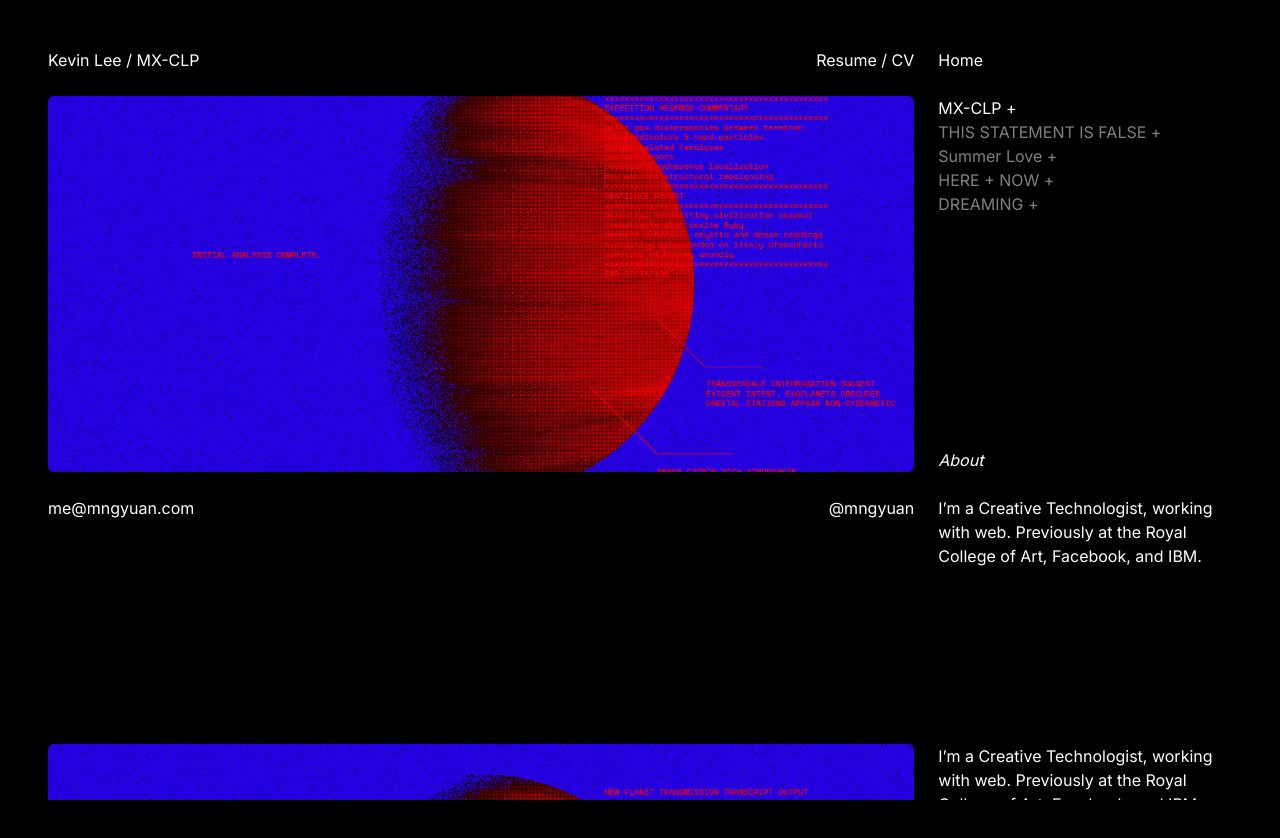
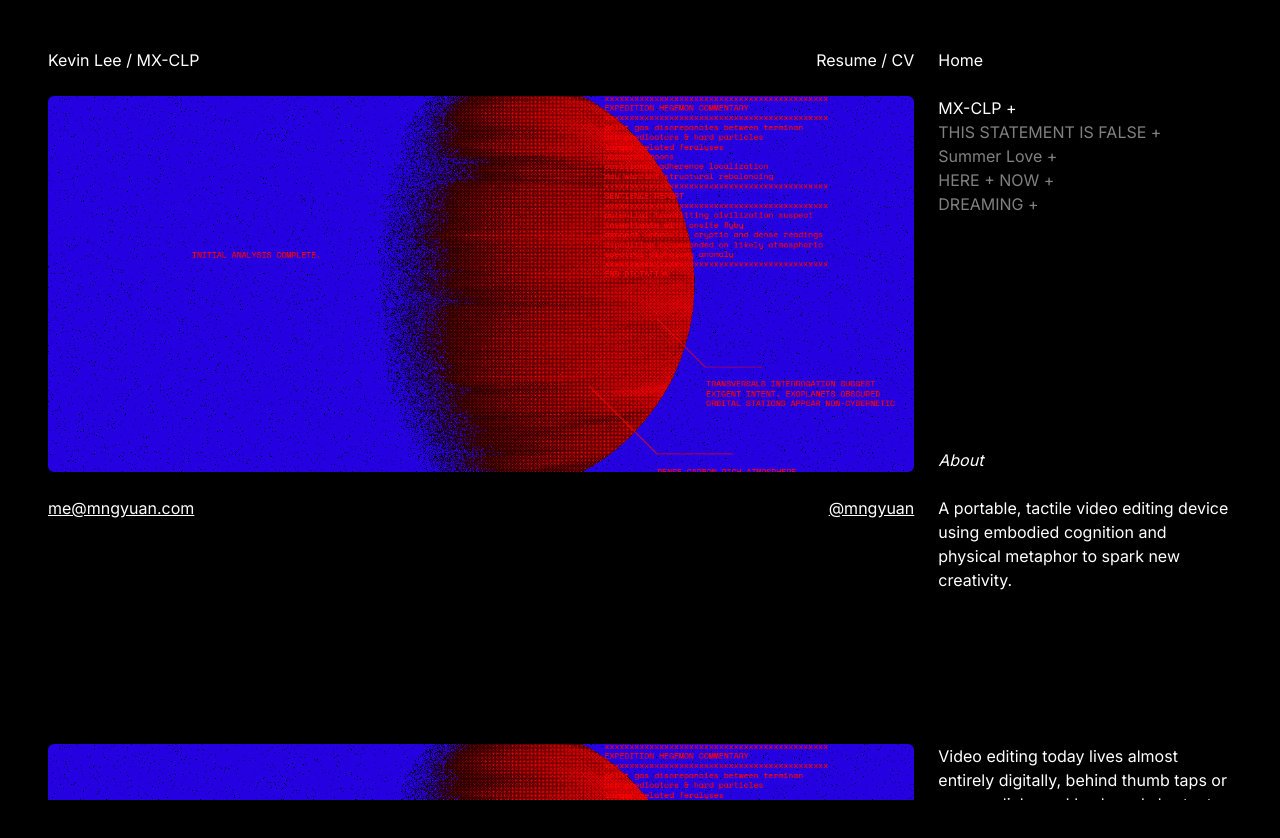
Before and after one commit to mngyuan/personal-site-2023, a Next.js app: page /mx-clp in a window 1280 px wide. Shown: the top 838 px of the page. Built offline with nearby package versions, Linux system fonts and the light colour scheme.

Commit message:
skeleton mxclp content

```diff
--- a/src/app/layout.js
+++ b/src/app/layout.js
@@ -17,17 +17,30 @@ const inter = Inter({subsets: ['latin']});
 //};
 //
 const paths = {
+  '/': {
+    href: '/',
+    description:
+      'I’m a Creative Technologist, working with web. Previously at the Royal College of Art, Facebook, and IBM.',
+    hidden: true,
+  },
   '/mx-clp': {
     href: '/mx-clp',
     name: 'MX-CLP',
     description:
-      'This is some lorem ipsum. This is a project description. Tong is very cute. Everybody knows this. She is also outspoken when she cares about something. Which adds to her cuteness when you consider how shy she is otherwise. Very cute. ',
+      'A portable, tactile video editing device using embodied cognition and physical metaphor to spark new creativity.',
   },
   '/this-statement-is-false': {
     href: '/this-statement-is-false',
     name: 'THIS STATEMENT IS FALSE',
+    description:
+      'An interactive AI art installation asking users to interrogate their relationship with non-human intelligence, present and future.',
   },
-  '/summer-love': {href: '/summer-love', name: 'Summer Love'},
+  '/summer-love': {
+    href: '/summer-love',
+    name: 'Summer Love',
+    description:
+      'An interactive audio installation meant to encourage stillness, reflection, and curiosity in music.',
+  },
   '/here+now': {href: '/here+now', name: 'HERE + NOW'},
   '/dreaming': {href: '/dreaming', name: 'DREAMING'},
 };
@@ -35,18 +48,19 @@ const paths = {
 const animatecontainer = {
   visible: {
     opacity: 1,
-    transition: {
-      staggerChildren: 0.1,
-    },
   },
   hidden: {
     opacity: 0,
   },
 };
 
-const item = {
-  visible: {opacity: 1, transition: {duration: 0.8}},
-  hidden: {opacity: 0},
+export const fadeInItem = {
+  visible: (i) => ({
+    opacity: 1,
+    y: 0,
+    transition: {delay: 0.24 * i, duration: 0.8},
+  }),
+  hidden: {opacity: 0, y: 4},
 };
 
 const heroImage = {
@@ -63,12 +77,13 @@ const Nav = ({links}) => {
     <div className="h-full w-2/7 top-0 left-5/7 absolute flex flex-col justify-between bg-gradient-to-b from-black from-25% to-60%">
       <motion.div
         className="flex flex-row justify-between p-6 pt-12 pr-12 pb-0"
-        variants={item}
+        variants={fadeInItem}
+        custom={4}
       >
         <Link href="/">Home</Link>
       </motion.div>
       <nav className="basis-1/2 shrink-0 grow-0 flex flex-col justify-between p-6 pr-12 pb-0">
-        <motion.ul variants={item}>
+        <motion.ul variants={fadeInItem} custom={5}>
           {links.map((link) => (
             <li key={link.name}>
               <Link
@@ -82,7 +97,7 @@ const Nav = ({links}) => {
             </li>
           ))}
         </motion.ul>
-        <motion.div variants={item}>
+        <motion.div variants={fadeInItem} custom={6}>
           <i>About</i>
         </motion.div>
       </nav>
@@ -106,10 +121,11 @@ export default function RootLayout({children}) {
           >
             <main className="h-full overflow-auto flex flex-col justify-between">
               <div className="flex flex-row justify-between sticky top-0 p-6 pt-12 pl-12 pb-0 pr-2/7">
-                <motion.div variants={item}>{`Kevin Lee${
-                  pathname !== '/' ? ` / ${paths[pathname].name}` : ''
-                }`}</motion.div>
-                <motion.div variants={item}>
+                <motion.div variants={fadeInItem} custom={0}>
+                  <Link href="/">Kevin Lee</Link>
+                  {pathname !== '/' ? ` / ${paths[pathname].name}` : ''}
+                </motion.div>
+                <motion.div variants={fadeInItem} custom={1}>
                   <a href="/Kevin Lee CV - Summer 2023.pdf" target="_blank">
                     Resume / CV
                   </a>
@@ -117,7 +133,8 @@ export default function RootLayout({children}) {
               </div>
               <motion.div
                 className="h-1/2 basis-1/2 shrink-0 grow-0 p-6 pl-12 pb-0 pr-2/7"
-                variants={heroImage}
+                variants={fadeInItem}
+                custom={8}
               >
                 <Image
                   className="h-full w-full object-cover rounded-md"
@@ -126,13 +143,21 @@ export default function RootLayout({children}) {
               </motion.div>
               <div className="sticky top-blurb flex flex-row justify-between">
                 <div className="w-5/7 flex flex-row justify-between p-6 pl-12 pb-0 pr-0">
-                  <motion.div variants={item}>
-                    <a href="mailto:me@mngyuan.com" target="_blank">
+                  <motion.div variants={fadeInItem} custom={2}>
+                    <a
+                      href="mailto:me@mngyuan.com"
+                      target="_blank"
+                      className="underline"
+                    >
                       me@mngyuan.com
                     </a>
                   </motion.div>
-                  <motion.div variants={item}>
-                    <a href="https://instagram.com/mngyuan" target="_blank">
+                  <motion.div variants={fadeInItem} custom={3}>
+                    <a
+                      href="https://instagram.com/mngyuan"
+                      target="_blank"
+                      className="underline"
+                    >
                       @mngyuan
                     </a>
                   </motion.div>
@@ -142,15 +167,15 @@ export default function RootLayout({children}) {
                 <div className="h-full w-5/7"></div>
                 <motion.div
                   className="w-2/7 -mt-12 pt-6 pl-6 pr-12 sticky top-blurb"
-                  variants={item}
+                  variants={fadeInItem}
+                  custom={7}
                 >
-                  I’m a Creative Technologist, working with web. Previously at
-                  the Royal College of Art, Facebook, and IBM.
+                  {paths[pathname].description}
                 </motion.div>
               </div>
               {children}
             </main>
-            <Nav links={Object.values(paths)} />
+            <Nav links={Object.values(paths).filter((path) => !path.hidden)} />
           </motion.div>
         </AnimatePresence>
       </body>
--- a/src/app/mx-clp/page.js
+++ b/src/app/mx-clp/page.js
@@ -5,14 +5,36 @@ import {motion} from 'framer-motion';
 
 import jupiterPic from '../../../public/jupiter.png';
 
+import {fadeInItem} from '../layout';
+
 const pageContent = {
-  visible: {opacity: 1, transition: {delay: 1.4, duration: 0.8}},
+  visible: {opacity: 1, transition: {duration: 0.8}},
   hidden: {opacity: 0},
 };
 
 export default function Home() {
   return (
-    <motion.div variants={pageContent}>
+    <>
+      <div className="h-1/2 basis-1/2 shrink-0 grow-0 flex flex-row justify-between items-start">
+        <motion.div
+          className="h-full w-5/7 p-6 pl-12 pr-0 pb-0"
+          variants={fadeInItem}
+        >
+          <Image
+            className="h-full w-full object-cover rounded-md"
+            src={jupiterPic}
+          />
+        </motion.div>
+        <motion.div
+          className="w-2/7 pt-6 pl-6 pr-12 sticky top-blurb"
+          variants={fadeInItem}
+        >
+          Video editing today lives almost entirely digitally, behind thumb taps
+          or mouse clicks and keyboard shortcuts. What if the work of editing
+          wasn’t hidden behind software interfaces, and their workflow of
+          constant interruption and stopping and starting?
+        </motion.div>
+      </div>
       <div className="h-1/2 basis-1/2 shrink-0 grow-0 flex flex-row justify-between items-start">
         <div className="h-full w-5/7 p-6 pl-12 pr-0 pb-0">
           <Image
@@ -21,8 +43,8 @@ export default function Home() {
           />
         </div>
         <div className="w-2/7 pt-6 pl-6 pr-12 sticky top-blurb">
-          I’m a Creative Technologist, working with web. Previously at the Royal
-          College of Art, Facebook, and IBM.
+          MX-CLP is a new portable video editing paradigm which hopes to
+          reintroduce tactility and foster new forms of visual storytelling.
         </div>
       </div>
       <div className="h-1/2 basis-1/2 shrink-0 grow-0 flex flex-row justify-between items-start">
@@ -33,10 +55,28 @@ export default function Home() {
           />
         </div>
         <div className="w-2/7 pt-6 pl-6 pr-12 sticky top-blurb">
-          I’m a Creative Technologist, working with web. Previously at the Royal
-          College of Art, Facebook, and IBM.
+          Cognition is aided by physical movement - not only through their
+          expressiveness, but in their ability to embody cognitive processes. By
+          encouraging play, creativity, and experimentation, and by breaking out
+          of a purely software interaction space, we might enable new forms of
+          expression.
         </div>
       </div>
-    </motion.div>
+      <div className="h-1/2 basis-1/2 shrink-0 grow-0 flex flex-row justify-between items-start">
+        <div className="h-full w-5/7 p-6 pl-12 pr-0 pb-0">
+          <Image
+            className="h-full w-full object-cover rounded-md"
+            src={jupiterPic}
+          />
+        </div>
+        <div className="w-2/7 pt-6 pl-6 pr-12 sticky top-blurb">
+          Just as in the music industry, where interface innovation forms the
+          basis for entire new genres of sound, an accessible approach to video
+          editing could revolutionize visual storytelling. That is the spirit
+          behind MX-CLP, a portable, all-in-one video editing device which
+          inspires creatives to find new stories to tell.
+        </div>
+      </div>
+    </>
   );
 }
```
